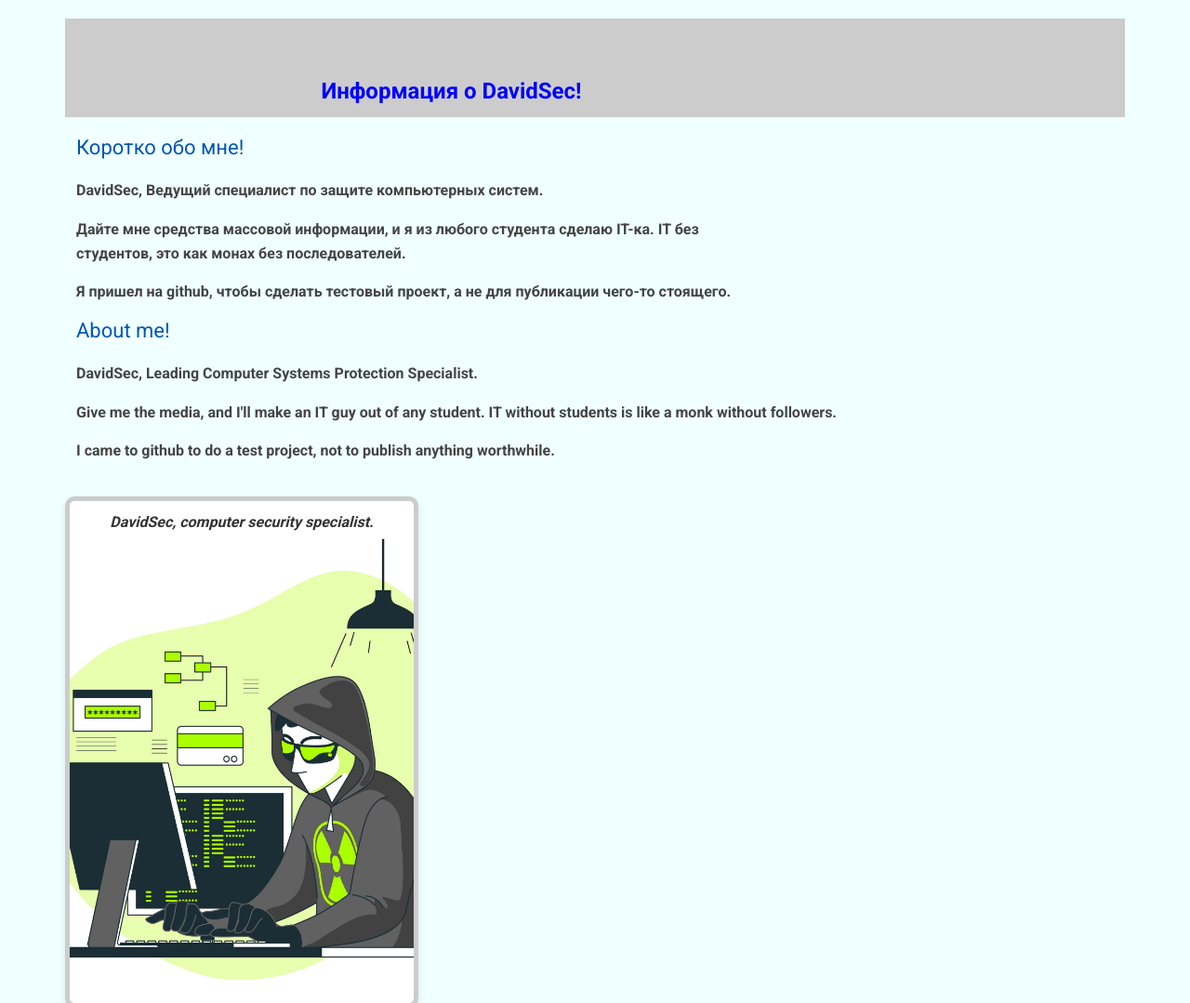
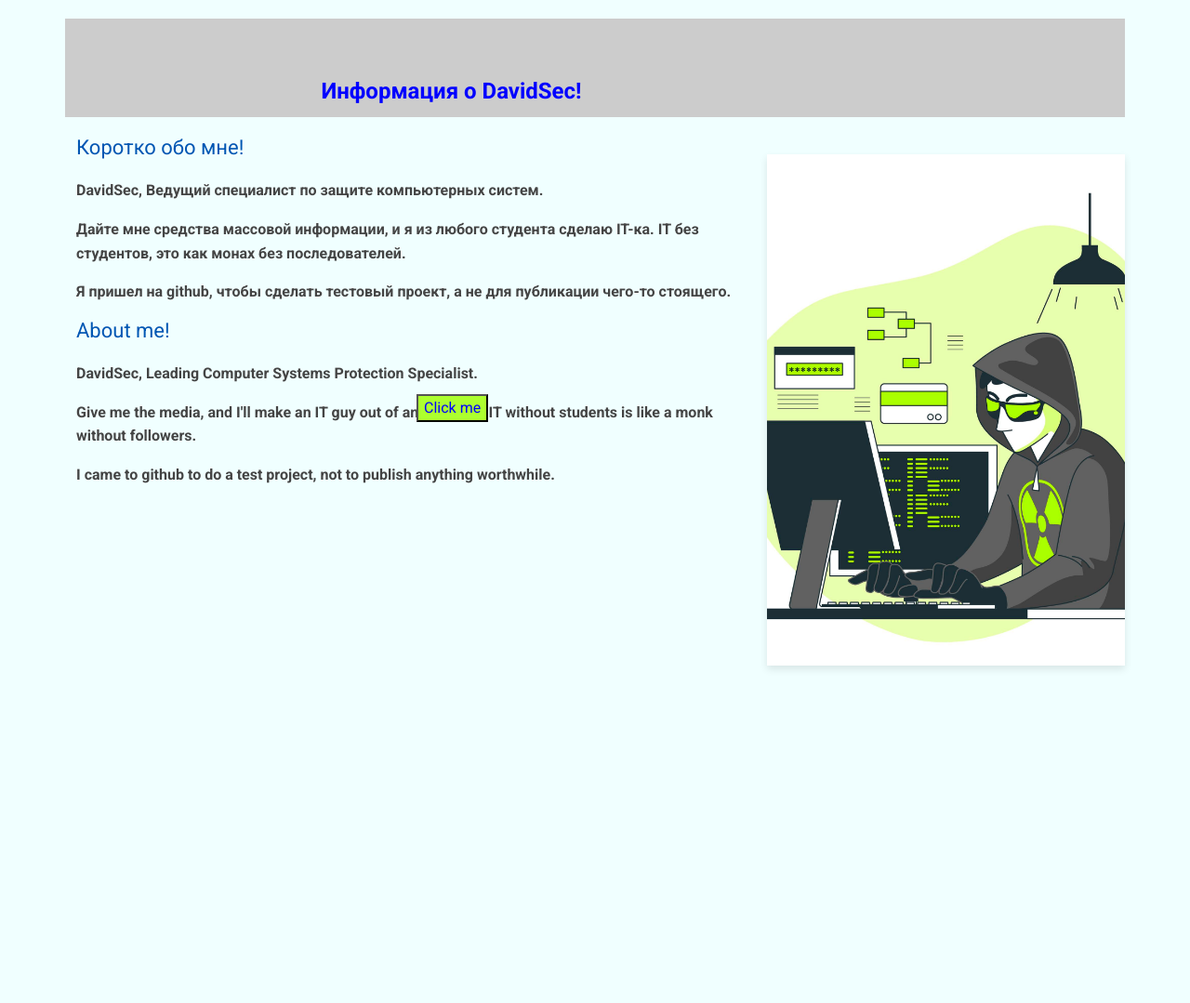
Before and after one commit to charlesYKFT/My_First_Website_DavidSec, a plain HTML site: page index.html in a window 1280 px wide. Shown: the top 1079 px of the page at 93% size. After the commit the page ends 800 px from the top, so only its background shows below. Drawn offline with nearby package versions, Linux system fonts and the light colour scheme.

Commit message:
Added JS, changed html and css a little bit

```diff
--- a/css/style.css
+++ b/css/style.css
@@ -7,6 +7,29 @@ body {
   margin: 0;
   padding: 0;
   color: #333;
+}
+
+.row {
+  display: flex;
+  align-items: flex-start;
+}
+
+
+.col-8 {
+  flex: 2;
+  padding-right: 20px;
+}
+
+
+.col-4 {
+  flex: 1;
+  min-height: 550px;
+  background-image: url('../image/myphoto.jpg');
+  background-size: cover;
+  background-position: center;
+  background-repeat: no-repeat;
+  box-shadow: 0 4px 8px rgba(0, 0, 0, 0.1);
+  margin-top: 20px;
 }
 
 .nav_bar {
@@ -69,15 +92,20 @@ b {
   font-style: italic;
 }
 
-.col-4 {
-    position: relative;
-    min-height: 550px;
-    background-image: url('../image/myphoto.jpg'); ;
-    background-size: cover;
-    background-position: center;
-    background-repeat: no-repeat;
-    border: 5px solid #ccc;
-    border-radius: 10px;
-    box-shadow: 0 4px 8px rgba(0, 0, 0, 0.1);
-    margin: 20px 0;
-  }
+#click_button {
+  background-color: greenyellow;
+  color: blue;
+  text-align: center;
+  position: absolute;
+  top: 53%;
+  left: 35%;
+}
+
+#disappearing_danger_image{
+  width: 350px;
+  height: 300px;
+  position: absolute;
+  top: 58%;
+  left: 30%;
+  display: none;
+}
--- a/index.html
+++ b/index.html
@@ -14,6 +14,7 @@
       href="https://cdn.jsdelivr.net/npm/bootstrap-icons@1.5.0/font/bootstrap-icons.css"
     />
     <link rel="stylesheet" href="css/style.css" />
+    <script type="text/javascript" src="js/script.js"></script>
   </head>
   <body>
     <div class="container nav_bar">
@@ -25,19 +26,14 @@
           </div>
         </div>
       </div>
-      <!-- далее нужно написать стили к своему сайту.-->
     </div>
 
     <div class="container">
       <div class="row">
-        <div class="col-12">
+        <div class="col-8">
           <h1>Коротко обо мне!</h1>
-        </div>
-      </div>
-      <div class="row">
-        <div class="col-8">
-          <b
-            ><p>DavidSec, Ведущий специалист по защите компьютерных систем.</p>
+          <b>
+            <p>DavidSec, Ведущий специалист по защите компьютерных систем.</p>
             <p>
               Дайте мне средства массовой информации, и я из любого студента
               сделаю IT-ка. IT без студентов, это как монах без последователей.
@@ -45,13 +41,9 @@
             <p>
               Я пришел на github, чтобы сделать тестовый проект, а не для
               публикации чего-то стоящего.
-            </p></b
-          >
-        </div>
-        <div class="col-12">
+            </p>
+          </b>
           <h1>About me!</h1>
-        </div>
-        <div class="col-9">
           <b>
             <p>DavidSec, Leading Computer Systems Protection Specialist.</p>
             <p>
@@ -61,17 +53,13 @@
             <p>
               I came to github to do a test project, not to publish anything
               worthwhile.
-            </p></b
-          >
+            </p>
+          </b>
         </div>
-        <div class="col-4">
-          <div class="row">
-          </div>
-          <div class="row">
-            <p><strong>DavidSec, computer security specialist.</strong></p>
-          </div>
-        </div>
+        <div class="col-4"></div>
       </div>
     </div>
+    <button id="click_button">Click me</button>
+    <img id="disappearing_danger_image" src="image/red_virus.jpg" alt="Hacker appearing image">
   </body>
 </html>
--- /dev/null
+++ b/js/script.js
@@ -0,0 +1,11 @@
+document.addEventListener('DOMContentLoaded', function() {
+    let button              = document.getElementById("click_button");
+    let dissappearing_image = document.getElementById("disappearing_danger_image");
+    button.addEventListener("click", function() {
+        if (dissappearing_image.style.display === 'none') {
+            dissappearing_image.style.display = 'block';
+        } else {
+            dissappearing_image.style.display = 'none';
+        }
+      });
+});
```
Also changed, not shown: 1 other file.
